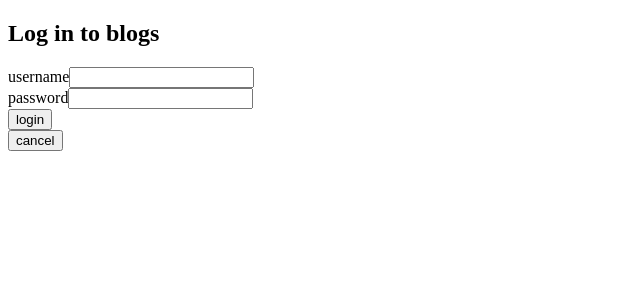
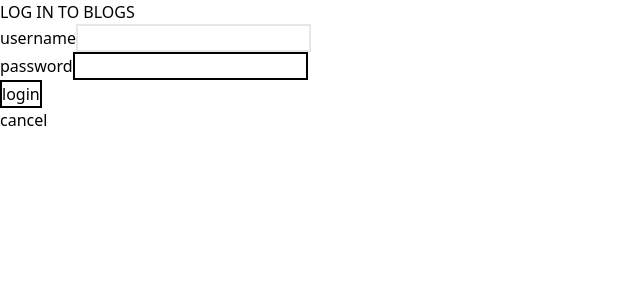
Before and after one commit to hfmckenna/full-stack-open-part-7, a React (Create React App) app in the folder full-stack-open-part-5/: page / in a window 1280 px wide. Both pictures are taken after a click on the button "login". Shown: the top 300 px of the page, without its empty margins (0-640 px from the left). Built offline with nearby package versions, Linux system fonts and the light colour scheme; no server answers.

Commit message:
7.19 Complete

```diff
--- /dev/null
+++ b/full-stack-open-part-5/craco.config.js
@@ -0,0 +1,10 @@
+module.exports = {
+  style: {
+    postcss: {
+      plugins: [
+        require('tailwindcss'),
+        require('autoprefixer'),
+      ],
+    },
+  },
+}
--- a/full-stack-open-part-5/src/App.js
+++ b/full-stack-open-part-5/src/App.js
@@ -24,7 +24,7 @@ const App = () => {
   if (user === null) {
     return (
       <>
-        <h2>Log in to blogs</h2>
+        <h2 className="uppercase">Log in to blogs</h2>
         <Toggalable buttonLabel={'login'} ref={loginFormRef}>
           <Login />
         </Toggalable>
@@ -33,7 +33,7 @@ const App = () => {
   }
   return (
     <div>
-      <h2>blogs</h2>
+      <h2 className="uppercase">blogs</h2>
       <Menu />
       <Switch>
         <Route path="/users/:id">
--- a/full-stack-open-part-5/src/components/Blog.js
+++ b/full-stack-open-part-5/src/components/Blog.js
@@ -43,11 +43,8 @@ const Blog = () => {
   }
 
   return (
-    <div
-      className={'post-info'}
-      style={{ border: '2px solid black', marginBottom: '8px' }}
-    >
-      <p>
+    <div className="p-4 border-solid">
+      <p className="p-2">
         {blog.title} {blog.author}
       </p>
       <div>
--- a/full-stack-open-part-5/src/components/Blogs.js
+++ b/full-stack-open-part-5/src/components/Blogs.js
@@ -1,25 +1,37 @@
-import React from 'react'
+import React, { useRef } from 'react'
 import { useSelector } from 'react-redux'
 import { Link } from 'react-router-dom'
+import Toggalable from './Toggalable'
+import CreateBlog from './CreateBlog'
 
 const Blogs = () => {
   const blogs = useSelector((state) => state.blogs)
   const user = useSelector((state) => state.user)
+  const blogFormRef = useRef()
   if (!user) {
     return null
   }
+
   return (
+    <div>
+      <Toggalable buttonLabel={'create new blog'} ref={blogFormRef}>
+        <CreateBlog user={user} />
+      </Toggalable>
       <ul>
         {blogs
           .sort((a, b) => a.likes < b.likes)
           .map((blog) => (
-          <li key={blog.id} style={{ border: '2px solid black', marginBottom: '8px' }}>
+            <li
+              key={blog.id}
+              style={{ border: '2px solid black', marginBottom: '8px' }}
+            >
               <Link key={blog.id} to={`/blogs/${blog.id}`}>
                 {blog.title}
               </Link>
             </li>
           ))}
       </ul>
+    </div>
   )
 }
 
--- a/full-stack-open-part-5/src/components/Login.js
+++ b/full-stack-open-part-5/src/components/Login.js
@@ -33,19 +33,23 @@ const Login = () => {
             type="text"
             value={username}
             name="Username"
+            className="border-solid border-2"
             onChange={({ target }) => setUsername(target.value)}
           />
         </div>
-        <div>
+        <div className="">
           password
           <input
             type="password"
             value={password}
             name="Password"
+            className="border-solid border-2 border-black"
             onChange={({ target }) => setPassword(target.value)}
           />
         </div>
-        <button type="submit">login</button>
+        <button className="border-solid border-2 border-black" type="submit">
+          login
+        </button>
       </form>
     </div>
   )
--- a/full-stack-open-part-5/src/components/Menu.js
+++ b/full-stack-open-part-5/src/components/Menu.js
@@ -1,26 +1,22 @@
 import { Link } from 'react-router-dom'
 import { logout } from '../reducers/userReducer'
-import Toggalable from './Toggalable'
-import CreateBlog from './CreateBlog'
-import React, { useRef } from 'react'
+import React  from 'react'
 import { useDispatch, useSelector } from 'react-redux'
 
 const Menu = () => {
   const dispatch = useDispatch()
   const user = useSelector((state) => state.user)
-  const blogFormRef = useRef()
 
   return (
-    <nav>
+    <nav className="flex uppercase space-x-4 p-4 items-center">
       <Link to="/">home</Link>
       <Link to="/users">users</Link>
       <div>
         <p>{user.name} is logged in</p>
-        <button onClick={() => dispatch(logout())}>Logout</button>
       </div>
-      <Toggalable buttonLabel={'create new blog'} ref={blogFormRef}>
-        <CreateBlog user={user} />
-      </Toggalable>
+      <div>
+        <button className='bg-blue-100 rounded p-2 border-2 border-solid border-black' onClick={() => dispatch(logout())}>Logout</button>
+      </div>
     </nav>
   )
 }
--- /dev/null
+++ b/full-stack-open-part-5/src/index.css
@@ -0,0 +1,3 @@
+@tailwind base;
+@tailwind components;
+@tailwind utilities;
--- a/full-stack-open-part-5/src/index.js
+++ b/full-stack-open-part-5/src/index.js
@@ -4,6 +4,7 @@ import { Provider } from 'react-redux'
 import App from './App'
 import store from './store'
 import { BrowserRouter as Router } from 'react-router-dom'
+import './index.css'
 
 ReactDOM.render(
   <Router>
--- /dev/null
+++ b/full-stack-open-part-5/tailwind.config.js
@@ -0,0 +1,11 @@
+module.exports = {
+  purge: ['./src/**/*.{js,jsx,ts,tsx}', './public/index.html'],
+  darkMode: false, // or 'media' or 'class'
+  theme: {
+    extend: {},
+  },
+  variants: {
+    extend: {},
+  },
+  plugins: [],
+}
```
Also changed, not shown: full-stack-open-part-5/package.json (+8 -4 lines), full-stack-open-part-5/src/components/BlogInfo.js (deleted), 1 other file (tests, documents, lock files or other folders). Lines whose indentation alone changed are shown as unchanged.
